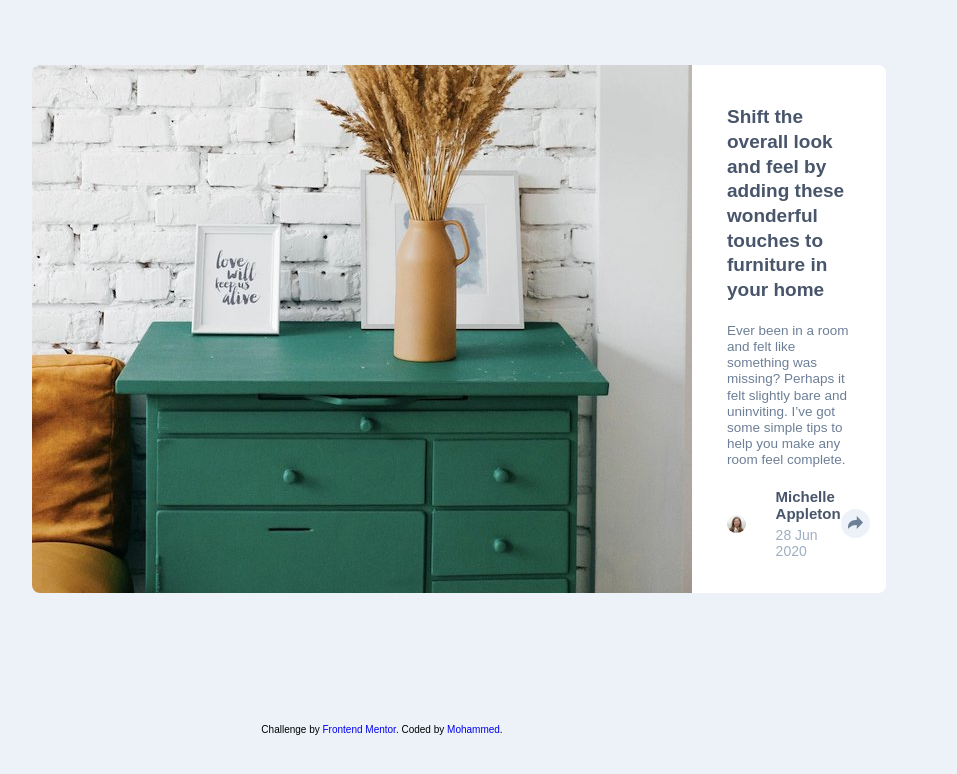
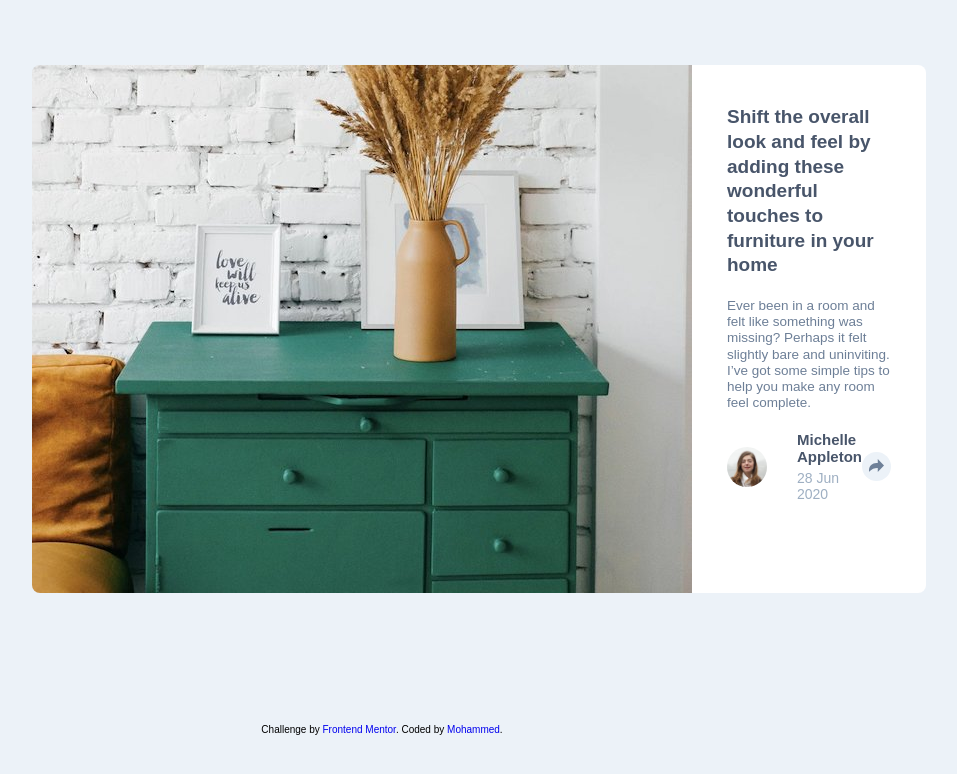
Before and after one commit to mohammed-al-shrafi/-Article-preview-component, a plain HTML site: page index.html in a window 1280 px wide. Shown: the whole page, without its empty margins (258-1215 px from the left). Drawn offline with Linux system fonts and the light colour scheme.

Commit message:
first commit

```diff
--- a/styles/style.css
+++ b/styles/style.css
@@ -75,8 +75,10 @@ p.content {
 }
 
 .avatar_img {
-  width: 15%;
+  width: 40px;
+  height: 40px;
   border-radius: 50%;
+  object-fit: cover;
 }
 
 .author__info {
```
